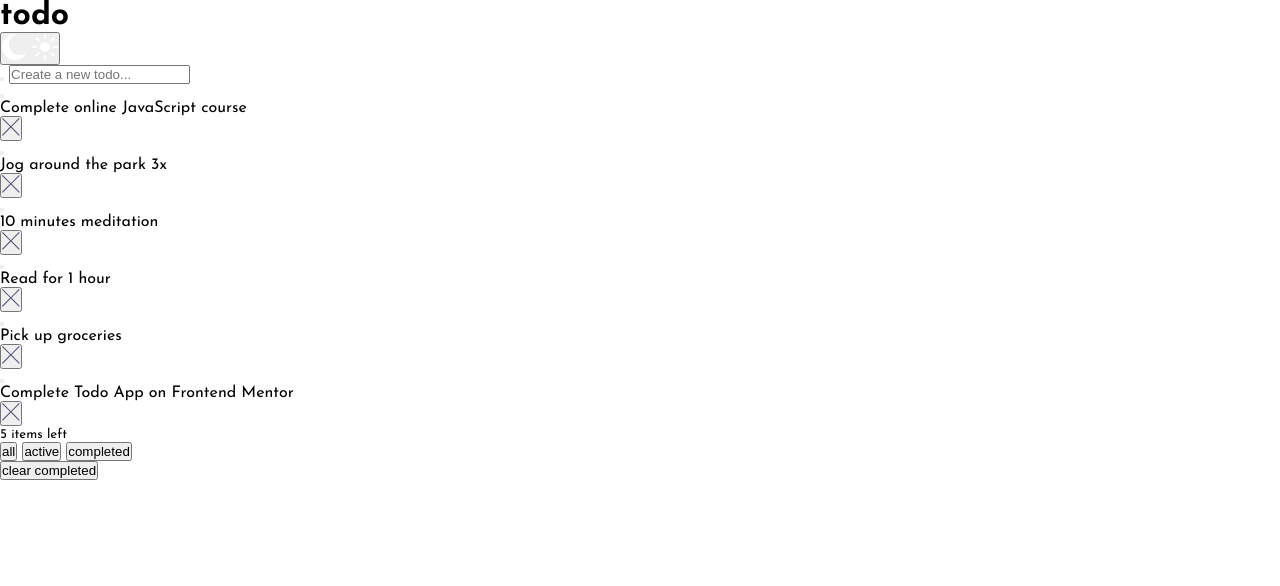
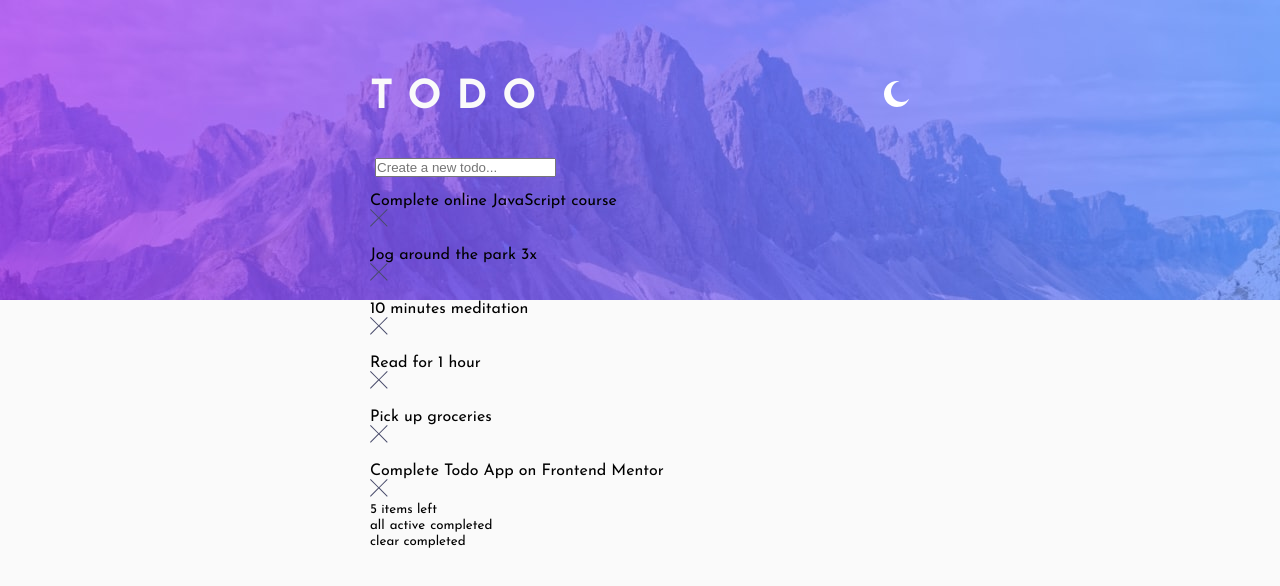
Before and after one commit to St3f4nn/todo_app, a plain HTML site: page index.html in a window 1280 px wide. Drawn offline with Linux system fonts and the light colour scheme.

Commit message:
Create and style header

```diff
--- a/css/style.css
+++ b/css/style.css
@@ -31,6 +31,125 @@
   box-sizing: border-box;
 }
 
-body {
+body,
+button {
   font-family: "Josefin Sans", sans-serif;
 }
+
+body {
+  background-color: var(--neutral-gray-50);
+}
+
+html.dark body {
+  background-color: var(--neutral-navy-950);
+}
+
+ul {
+  list-style-type: none;
+}
+
+button {
+  background: none;
+  border: 0;
+  cursor: pointer;
+}
+
+/* Utilities */
+.container {
+  max-width: 36.75rem;
+  margin: 0 auto;
+  padding: 0 1.5rem;
+}
+
+/* Showcase */
+.showcase {
+  height: 18.75rem;
+  position: absolute;
+  top: 0;
+  left: 0;
+  width: 100%;
+  z-index: 1;
+  background-repeat: no-repeat;
+  background-position: center;
+  background-size: cover;
+  background-image: url("../assets/images/bg-desktop-light.jpg");
+}
+
+html.dark .showcase {
+  background-image: url("../assets/images/bg-desktop-dark.jpg");
+}
+
+/* Header */
+.header,
+main {
+  position: relative;
+  z-index: 2;
+}
+
+.header {
+  padding: 4.875rem 0 2.5rem;
+}
+
+.header .container {
+  display: flex;
+  justify-content: space-between;
+}
+
+.logo {
+  color: var(--neutral-gray-50);
+  text-transform: uppercase;
+  font-size: 2.5rem;
+  letter-spacing: 0.9375rem;
+}
+
+.toggle-theme {
+  display: flex;
+  margin-top: 0.1875rem;
+  flex-shrink: 0;
+}
+
+.theme-icon {
+  height: 1.625rem;
+}
+
+.sun-icon {
+  display: none;
+}
+
+html.dark .sun-icon {
+  display: inline;
+}
+
+html.dark .moon-icon {
+  display: none;
+}
+
+@media screen and (max-width: 48rem) {
+  /* Showcase */
+  .showcase {
+    height: 12.5rem;
+    background-image: url("../assets/images/bg-mobile-light.jpg");
+  }
+
+  html.dark .showcase {
+    background-image: url("../assets/images/bg-mobile-dark.jpg");
+  }
+
+  /* Header */
+  .header {
+    padding: 3rem 0 2.0625rem;
+  }
+
+  .logo {
+    font-size: 1.625rem;
+    letter-spacing: 0.625rem;
+  }
+
+  .toggle-theme {
+    margin-top: 0;
+  }
+
+  .theme-icon {
+    height: 1.25rem;
+  }
+}
--- a/index.html
+++ b/index.html
@@ -26,26 +26,14 @@
       <div class="container">
         <h1 class="logo">todo</h1>
         <button class="toggle-theme">
-          <svg
-            xmlns="http://www.w3.org/2000/svg"
-            width="26"
-            height="26"
-            class="moon-icon">
-            <path
-              fill="#FFF"
-              fill-rule="evenodd"
-              d="M13 0c.81 0 1.603.074 2.373.216C10.593 1.199 7 5.43 7 10.5 7 16.299 11.701 21 17.5 21c2.996 0 5.7-1.255 7.613-3.268C23.22 22.572 18.51 26 13 26 5.82 26 0 20.18 0 13S5.82 0 13 0z" />
-          </svg>
-          <svg
-            xmlns="http://www.w3.org/2000/svg"
-            width="26"
-            height="26"
-            class="sun-icon">
-            <path
-              fill="#FFF"
-              fill-rule="evenodd"
-              d="M13 21a1 1 0 011 1v3a1 1 0 11-2 0v-3a1 1 0 011-1zm-5.657-2.343a1 1 0 010 1.414l-2.121 2.121a1 1 0 01-1.414-1.414l2.12-2.121a1 1 0 011.415 0zm12.728 0l2.121 2.121a1 1 0 01-1.414 1.414l-2.121-2.12a1 1 0 011.414-1.415zM13 8a5 5 0 110 10 5 5 0 010-10zm12 4a1 1 0 110 2h-3a1 1 0 110-2h3zM4 12a1 1 0 110 2H1a1 1 0 110-2h3zm18.192-8.192a1 1 0 010 1.414l-2.12 2.121a1 1 0 01-1.415-1.414l2.121-2.121a1 1 0 011.414 0zm-16.97 0l2.121 2.12A1 1 0 015.93 7.344L3.808 5.222a1 1 0 011.414-1.414zM13 0a1 1 0 011 1v3a1 1 0 11-2 0V1a1 1 0 011-1z" />
-          </svg>
+          <img
+            src="./assets/images/icon-moon.svg"
+            alt="Moon icon"
+            class="theme-icon moon-icon" />
+          <img
+            src="./assets/images/icon-sun.svg"
+            alt="Sun icon"
+            class="theme-icon sun-icon" />
         </button>
       </div>
     </header>
```
Also changed, not shown: assets/images/icon-moon.svg (added), assets/images/icon-sun.svg (added).
